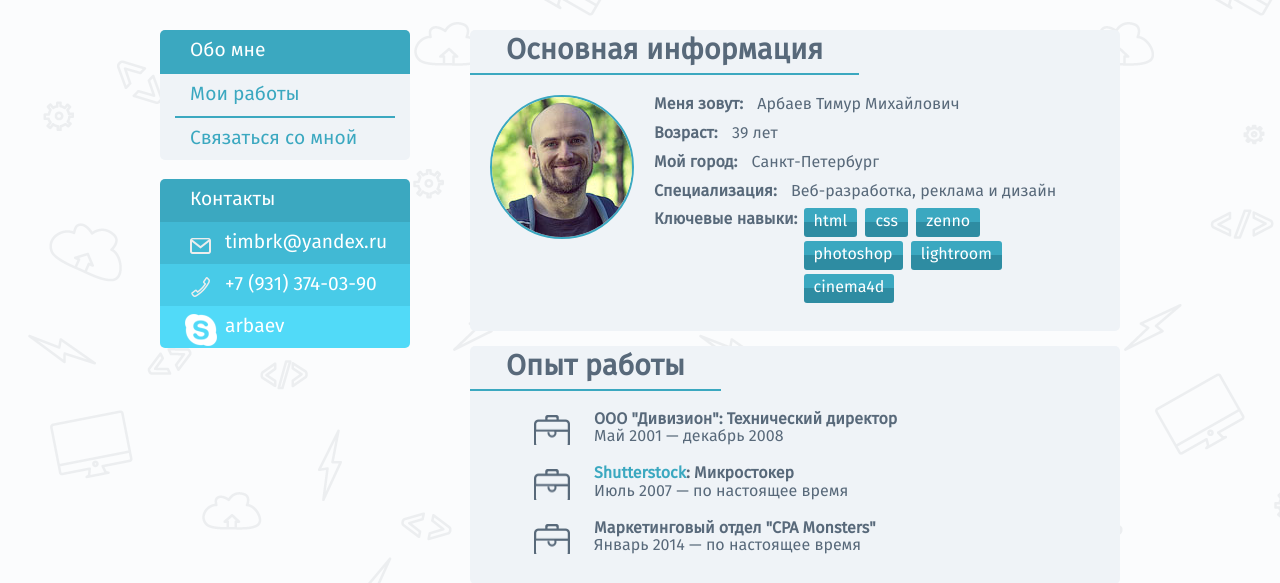
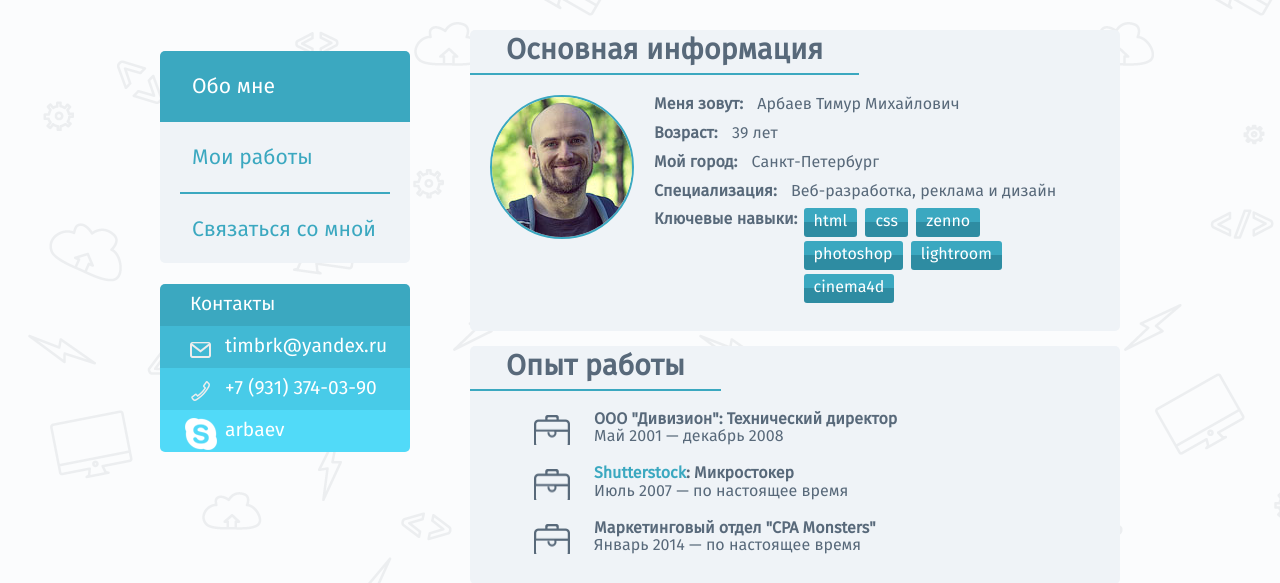
Before and after one commit to arbaev/loft-project1, a PHP site: page / in a window 1280 px wide. Shown: the part 119-702 px from the top of the page. Run offline with PHP 8.4, Linux system fonts and the light colour scheme; some libraries are stand-ins or nearby versions.

Commit message:
Переделано меню, пофиксил баг и улучшил совместимость с IE8

```diff
--- a/src/css/main.css
+++ b/src/css/main.css
@@ -15,51 +15,64 @@
 #f97e76 - error tooltips bg
    */
 
+
 /* ==========================================================================
    Common styles
    ========================================================================== */
+
 .browserupgrade {
     text-align: center;
     padding: 10px 0px;
     background-color: #ffa;
     width: 100%;
 }
+
 a,
 a:visited {
     color: #3ba8c0;
     text-decoration: none;
 }
+
 a:hover,
 a:active {
     color: #959aa8;
 }
+
 .fullpage {
     font-family: 'fira_sansregular', sans-serif;
     background: #fbfcfd url(../img/comppattern2.png) repeat;
     color: #58697a;
 }
+
 .page {
     width: 960px;
     margin: 0 auto;
     padding-bottom: 100px;
 }
+
 .flr {
     float: right;
 }
+
 .fll {
     float: left;
 }
+
 .bold {
     font-weight: bold;
 }
+
+
 /* ==========================================================================
    Header
    ========================================================================== */
+
 .fullheader {
     background-color: #eff3f7;
     height: 100%;
     margin-bottom: 30px;
 }
+
 .mainheader {
     max-width: 1200px;
     min-width: 960px;
@@ -68,12 +81,14 @@ a:active {
     padding-top: 30px;
     height: 86px;
 }
+
 .logo {
     display: inline-block;
     width: 320px;
     position: absolute;
     left: 0;
 }
+
 .social {
     display: inline-block;
     position: absolute;
@@ -83,13 +98,17 @@ a:active {
     padding: 0;
     min-width: 260px;
 }
+
 .social-item {
     display: inline-block;
     width: 64px;
 }
+
+
 /* ==========================================================================
    Social icons in sprite
    ========================================================================== */
+
 .sprite-soc {
     background-image: url(../img/sprites-social.png);
     background-repeat: no-repeat;
@@ -97,53 +116,64 @@ a:active {
     margin: 0 12px;
     text-indent: -9999px;
 }
+
 .sprite-social-fb {
     width: 48px;
     height: 48px;
     background-position: -4px -4px;
 }
+
 .sprite-social-fb:hover,
 .sprite-social-fb:active {
     width: 48px;
     height: 48px;
     background-position: -61px -4px;
 }
+
 .sprite-social-github {
     width: 48px;
     height: 48px;
     background-position: -4px -62px;
 }
+
 .sprite-social-github:hover,
 .sprite-social-github:active {
     width: 48px;
     height: 48px;
     background-position: -61px -62px;
 }
+
 .sprite-social-tw {
     width: 48px;
     height: 48px;
     background-position: -119px -4px;
 }
+
 .sprite-social-tw:hover,
 .sprite-social-tw:active {
     width: 48px;
     height: 48px;
     background-position: -119px -61px;
 }
+
 .sprite-social-vk {
     width: 48px;
     height: 48px;
     background-position: -4px -119px;
 }
+
 .sprite-social-vk:hover,
 .sprite-social-vk:active {
     width: 48px;
     height: 48px;
     background-position: -61px -119px;
 }
+
+
 /* ==========================================================================
    Gradient stripe http://colorzilla.com/gradient-editor/#eff3f7+0,1f687c+46,1f687c+53,eff3f7+100
    ========================================================================== */
+
 .hr-gradient {
     height: 3px;
     background: #3ba8c0;
@@ -163,12 +193,16 @@ a:active {
     filter: progid: DXImageTransform.Microsoft.gradient( startColorstr='#eff3f7', endColorstr='#eff3f7', GradientType=1);
     /* IE6-9 */
 }
+
+
 /* ==========================================================================
    Main content
    ========================================================================== */
+
 .content {
     width: 650px;
 }
+
 .article {
     background-color: #eff3f7;
     border-radius: 5px;
@@ -176,6 +210,7 @@ a:active {
     margin-bottom: 15px;
     overflow: hidden;
 }
+
 .article-title {
     display: inline-block;
     padding: 5px 36px;
@@ -184,75 +219,77 @@ a:active {
     font-weight: bold;
     border-bottom: 2px solid #3ba8c0;
 }
+
+
 /* ==========================================================================
    Sidebar
    ========================================================================== */
+
 .sidebar {
     width: 250px;
     position: relative;
     font-size: 1.2em;
 }
+
+
 /* ==========================================================================
-   Main menu
+   Menu
    ========================================================================== */
-.mainmenu {
+.sidemenu {
+    list-style: none;
     background-color: #eff3f7;
-	list-style: none;
-	margin: 0;
+    border-radius: 5px;
     padding: 0;
-    border-radius: 5px;
     overflow: hidden;
+    font-size: 1.1em;
 }
-.menu {
 
+.sidemenu-item {
 }
-.menu-wrap {
-	padding: 0 15px;
-  	margin: 0 15px;
-  	border-bottom: 2px solid #3ba8c0;
+
+.sidemenu-link {}
+
+.sidemenu-block {
+    border-top: 2px solid #3ba8c0;
+    padding: 25px 5px 20px 12px;
+    margin: 0 20px;
 }
-.menu:last-child .menu-wrap {
-	border-bottom: none;
+
+.sidemenu-item:first-child .sidemenu-block {
+    border-top: none;
 }
-.mainmenu li a {
+
+.sidemenu .active {
+    background-color: #3ba8c0;
+    color: #fff;
     display: block;
-    margin: 0;
-    color: #3ba8c0;
-    padding-top: 10px;
-    padding-bottom: 10px;
-    text-decoration: none;
-}
-.mainmenu .active {
-	background-color: #3ba8c0;
-	margin-top: -2px;
+    margin-bottom: -2px;
     padding-top: 2px;
 }
-.mainmenu .active a,
-.mainmenu .active a:hover,
-.mainmenu .active a:active {
-	color: #fff;
 
+/* поднять на 2px текст меню для активного блока */
+.sidemenu .active .sidemenu-block {
+    padding: 23px 5px 22px 12px;
+    /* хак для IE8, в котором margin:1px = padding:2px; */
+    padding-top: 24px\0/;
 }
-.mainmenu a:hover,
-.mainmenu a:active {
-	color: #959aa8;
-}
-.last {
-	border-bottom: none; /* for IE8 */
-}
+
 /* ==========================================================================
    Contacts
    ========================================================================== */
+
 .contacts {
     list-style-type: none;
     color: #fff;
     padding: 0;
     font-style: normal;
 }
+
 .contacts-title {
     padding: 10px 0 10px 30px;
     background-color: #3ba8c0;
 }
+
 .contacts li a {
     display: block;
     margin: 0;
@@ -261,31 +298,40 @@ a:active {
     padding-bottom: 10px;
     text-decoration: none;
 }
+
 .contacts li a:hover,
 .contacts li a:active {
     text-decoration: underline;
 }
+
 .contacts li:first-child {
     border-radius: 5px 5px 0px 0px;
 }
+
 .contacts li:last-child {
     border-radius: 0px 0px 5px 5px;
 }
+
 .icon_email {
     padding-left: 65px;
     background: #41b9d4 url(../img/contacts-mail.png) no-repeat 25px 8px;
 }
+
 .icon_phone {
     padding-left: 65px;
     background: #48cbe8 url(../img/contacts-phone.png) no-repeat 25px 8px;
 }
+
 .icon_skype {
     padding-left: 65px;
     background: #51daf8 url(../img/contacts-skype.png) no-repeat 25px 8px;
 }
+
+
 /* ==========================================================================
    Footer
    ========================================================================== */
+
 .fullfooter {
     background-color: #eff3f7;
     height: 78px;
@@ -294,6 +340,7 @@ a:active {
     width: 100%;
     z-index: 1500;
 }
+
 .mainfooter {
     max-width: 1200px;
     min-width: 960px;
@@ -301,6 +348,7 @@ a:active {
     margin: 0 auto;
     padding-top: 30px;
 }
+
 .login {
     display: inline-block;
     position: absolute;
@@ -308,6 +356,7 @@ a:active {
     top: 24px;
     text-indent: -9999px;
 }
+
 .copyright {
     margin: 0 auto;
     padding: 0;
@@ -315,38 +364,49 @@ a:active {
     max-width: 800px;
     text-align: center;
 }
+
 .sprite-sys {
     background-image: url(../img/sprites-sys.png);
     background-repeat: no-repeat;
     display: block;
 }
+
 .sprite-lock-locked {
     width: 20px;
     height: 32px;
     background-position: -89px -39px;
 }
+
 .sprite-lock-locked:hover,
 .sprite-lock-locked:active {
     width: 20px;
     height: 32px;
     background-position: -119px -39px;
 }
+
+
 /* ==========================================================================
    Неиспользуемые (пока) элементы
    ========================================================================== */
+
 .sprite-close {
     width: 25px;
     height: 25px;
     background-position: -5px -5px;
 }
+
 .sprite-download {
     width: 32px;
     height: 24px;
     background-position: -82px -5px;
 }
+
+
 /* ==========================================================================
    Micro clearfix hack by Nicolas Gallagher
    ========================================================================== */
+
+
 /**
  * For modern browsers
  * 1. The space content is one way to avoid an Opera bug when the
@@ -356,20 +416,25 @@ a:active {
  * 2. The use of `table` rather than `block` is only necessary if using
  *    `:before` to contain the top-margins of child elements.
  */
+
 .cf:before,
 .cf:after {
-    content: " "; /* 1 */
-    display: table; /* 2 */
+    content: " ";
+    /* 1 */
+    display: table;
+    /* 2 */
 }
 
 .cf:after {
     clear: both;
 }
 
+
 /**
  * For IE 6/7 only
  * Include this rule to trigger hasLayout and contain floats.
  */
+
 .cf {
     *zoom: 1;
 }
--- a/src/index.html
+++ b/src/index.html
@@ -38,8 +38,13 @@
     </div>
     <div class="hr-gradient"></div>
 </header>
+
+
+
 <div class="page cf">
+
     <section class="content flr">
+
         <article class="article">
             <h2 class="article-title">Основная информация</h2>
             <div class="basic-info cf">
@@ -79,6 +84,7 @@
                 </div>
             </div>
         </article>
+
         <article class="article">
             <h2 class="article-title">Опыт работы</h2>
             <ul class="exp">
@@ -96,6 +102,7 @@
                 </li>
             </ul>
         </article>
+
         <article class="article">
             <h2 class="article-title">Образование</h2>
             <ul class="exp">
@@ -110,14 +117,28 @@
             </ul>
         </article>
     </section>
+
+
+
     <aside class="sidebar fll">
+
         <nav>
-            <ul class="mainmenu">
-                <li class="menu active"><div class="menu-wrap"><a href="index.html">Обо мне</a></div></li>
-                <li class="menu"><div class="menu-wrap"><a href="works.html">Мои работы</a></div></li>
-                <li class="menu"><div class="menu-wrap last"><a href="feedback.html">Связаться со мной</a></div></li>
+            <ul class="sidemenu">
+                <li class="sidemenu-item">
+                    <a href="/" class="sidemenu-link active">
+                        <div class="sidemenu-block">Обо мне</div>
+                    </a></li>
+                <li class="sidemenu-item">
+                    <a href="works.html" class="sidemenu-link">
+                        <div class="sidemenu-block">Мои работы</div>
+                    </a></li>
+                <li class="sidemenu-item">
+                    <a href="feedback.html" class="sidemenu-link">
+                        <div class="sidemenu-block">Связаться со мной</div>
+                    </a></li>
             </ul>
         </nav>
+
         <address>
             <ul class="contacts">
                 <li class="contacts-title">Контакты</li>
@@ -126,8 +147,11 @@
                 <li class="icon_skype"><a href="skype:arbaev?call">arbaev</a></li>
                 </ul>
         </address>
+
     </aside>
 </div>
+
+
 <footer class="fullfooter">
     <div class="hr-gradient"></div>
     <div class="mainfooter">
@@ -138,5 +162,7 @@
 
     </div>
 </footer>
+
+
 </body>
 </html>
```
Also changed, not shown: src/feedback.html (+30 -4 lines), src/works.html (+34 -5 lines). Lines whose indentation alone changed are shown as unchanged.
